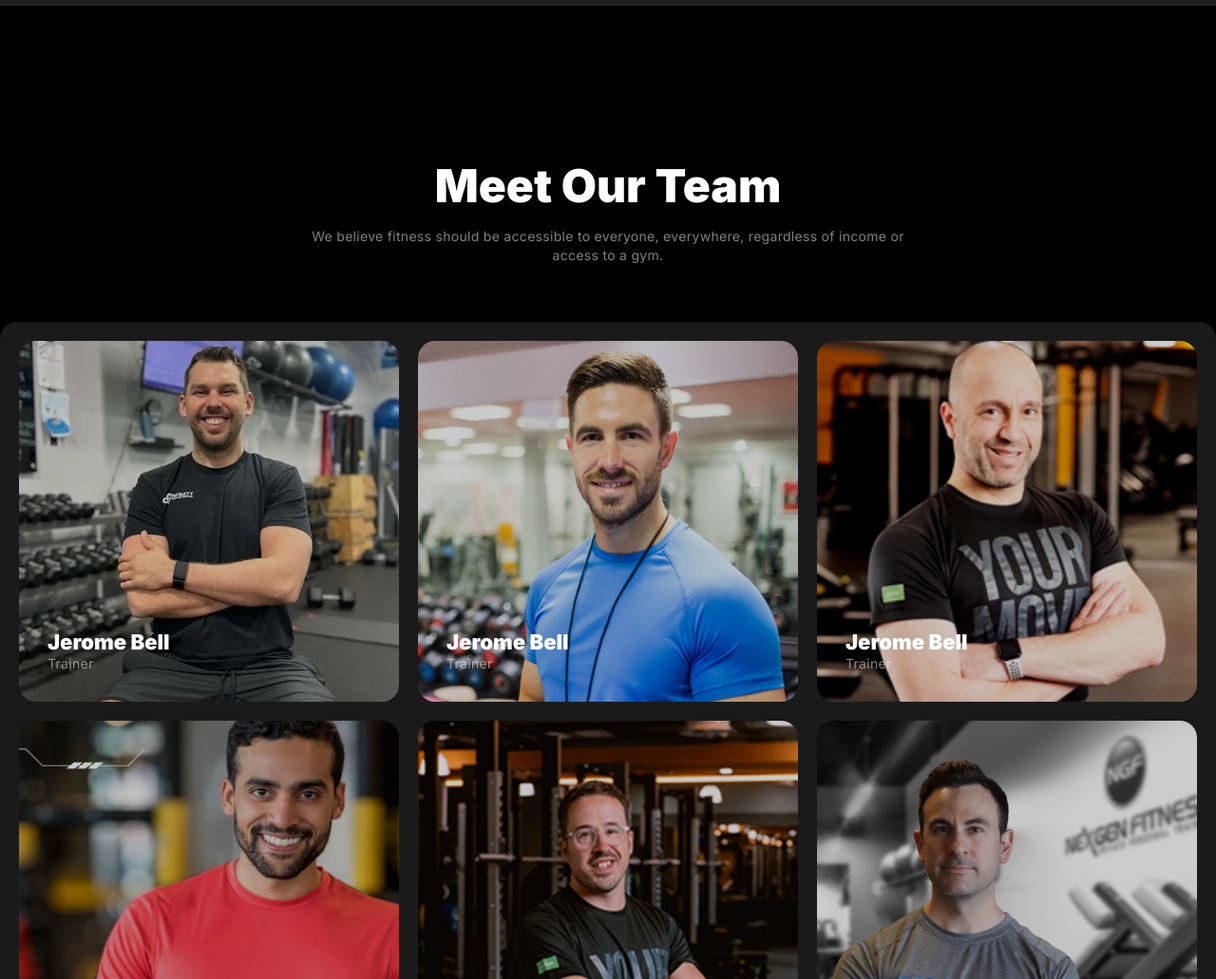
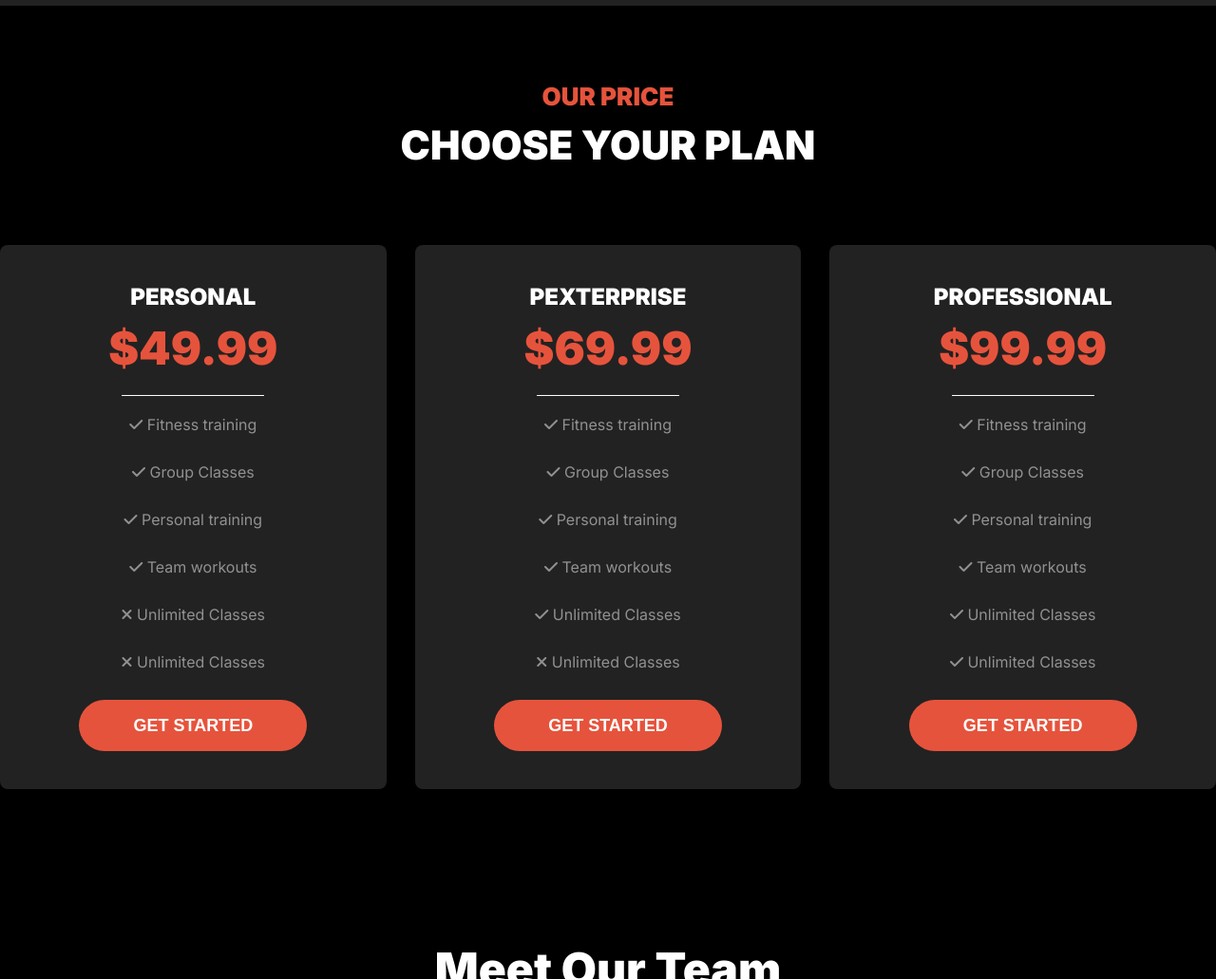
Before and after one commit to mehedi-hasan-rihat/Assignment-2, a plain HTML site: page index.html in a window 1280 px wide. Shown: the part 2620-3651 px from the top of the page at 95% size. Drawn offline with Linux system fonts and the light colour scheme; a web font is replaced by a local one.

Commit message:
price section complete

```diff
--- a/index.html
+++ b/index.html
@@ -206,6 +206,67 @@
 
 
 
+
+        <div class="our-plan">
+            <div class="discription">
+                <h3>OUR PRICE</h3>
+                <h1>CHOOSE YOUR PLAN</h1>
+            </div>
+
+            <div class="plan">
+                <div class="personal item">
+                    <h2>PERSONAL</h2>
+                    <h1>$49.99</h1>
+                    <div class="broder"></div>
+                    <div class="options">
+                        <p class="options-item"><span><i class="fa-solid fa-check"></i></span> Fitness training</p>
+                        <p class="options-item"><span><i class="fa-solid fa-check"></i></span> Group Classes</p>
+                        <p class="options-item"><span><i class="fa-solid fa-check"></i></span> Personal training</p>
+                        <p class="options-item"><span><i class="fa-solid fa-check"></i></span> Team workouts</p>
+                        <p class="options-item"><span><i class="fa-solid fa-xmark"></i></span> Unlimited Classes</p>
+                        <p class="options-item"><span><i class="fa-solid fa-xmark"></i></span> Unlimited Classes</p>
+                    </div>
+
+                    <button class="btn cmn-btn">GET STARTED</button>
+                </div>
+
+                <div class="EXTERPRISE item">
+                    <h2>PEXTERPRISE</h2>
+                    <h1>$69.99</h1>
+                    <div class="broder"></div>
+                    <div class="options">
+                        <p class="options-item"><span><i class="fa-solid fa-check"></i></span> Fitness training</p>
+                        <p class="options-item"><span><i class="fa-solid fa-check"></i></span> Group Classes</p>
+                        <p class="options-item"><span><i class="fa-solid fa-check"></i></span> Personal training</p>
+                        <p class="options-item"><span><i class="fa-solid fa-check"></i></span> Team workouts</p>
+                        <p class="options-item"><span><i class="fa-solid fa-check"></i></span> Unlimited Classes</p>
+                        <p class="options-item"><span><i class="fa-solid fa-xmark"></i></span> Unlimited Classes</p>
+                    </div>
+
+                    <button class="btn cmn-btn">GET STARTED</button>
+                </div>
+
+
+                <div class="PROFESSIONAL item">
+                    <h2>PROFESSIONAL</h2>
+                    <h1>$99.99</h1>
+                    <div class="broder"></div>
+                    <div class="options">
+                        <p class="options-item"><i class="fa-solid fa-check"></i><span></span> Fitness training</p>
+                        <p class="options-item"><i class="fa-solid fa-check"></i><span></span> Group Classes</p>
+                        <p class="options-item"><i class="fa-solid fa-check"></i><span></span> Personal training</p>
+                        <p class="options-item"><i class="fa-solid fa-check"></i><span></span> Team workouts</p>
+                        <p class="options-item"><i class="fa-solid fa-check"></i><span></span> Unlimited Classes</p>
+                        <p class="options-item"><i class="fa-solid fa-check"></i><span></span> Unlimited Classes</p>
+                    </div>
+
+                    <button class="btn cmn-btn">GET STARTED</button>
+                </div>
+            </div>
+        </div>
+
+
+
         <div class="meet-team">
             <div class="text-part">
                 <h3 class="title meet-team-title">Meet Our Team</h3>
--- a/style.css
+++ b/style.css
@@ -338,7 +338,7 @@ main{
     margin-top: 90px;
     background-color: rgb(34, 34, 34);
     display: flex;
-    justify-content: space-between;
+    justify-content: space-around;
     padding: 50px 190px;
 }
 
@@ -378,7 +378,6 @@ main{
 
 .BMI .chart-part{
     max-width: 400px;
-    margin-left: 60px;
 }
 
 .BMI .calc-section .chart-part table th, td {
@@ -397,6 +396,87 @@ main{
 .BMI .calc-part{
     max-width: 650px;
 }
+
+
+.our-plan{
+    margin-top: 80px;
+}
+
+
+.our-plan .discription{
+    margin: 0 auto;
+    max-width: 560px;
+    text-align: center;
+}
+
+
+.our-plan .discription h3{
+    font-size: 26px;
+    font-weight: 900;
+    color: rgb(230, 83, 60);
+    margin-bottom: 10px;
+}
+
+
+.our-plan .discription h1{
+    font-size: 42px;
+    font-weight: 900;
+    color: white;
+}
+
+
+.our-plan .options-item{
+    color:rgba(255, 255, 255, 0.5);
+    margin-bottom: 30px;
+}
+
+
+.our-plan .broder{
+    border-top: 1px solid rgba(255, 255, 255);
+    width: 150px;
+    margin: 0 auto;
+    margin-top: 20px;
+    margin-bottom: 20px;
+}
+
+.our-plan .plan h2{
+    font-size: 24px;
+    font-weight: 900;
+    color: white;
+    margin-bottom: 10px;
+}
+
+.our-plan .plan h1{
+    font-size: 48px;
+    font-weight: 900;
+    color: rgb(230, 83, 60);
+    margin-bottom: 10px;
+}
+
+.our-plan .plan{
+    display: grid;
+    grid-template-columns: repeat(3 , 1fr);
+    gap: 30px;
+    margin: 0 auto;
+    max-width: 1440px;
+    justify-content: space-between;
+    text-align: center;
+
+}
+
+.item{
+    margin-top: 80px;
+    padding-top: 40px;
+    padding-bottom: 40px;
+    background-color: rgb(34, 34, 34);
+    border-radius: 8px;
+
+}
+
+
+
+
+
 
 
 
@@ -676,6 +756,22 @@ footer{
      }
 
 
+
+     .our-plan .plan{
+        grid-template-columns: 1fr;
+        padding: 20px;
+     }
+
+     .our-plan .discription h1{
+        font-size: 32px;
+     }
+
+    .plan .item h1{
+     font-size:26px;
+     font-weight: 800;
+     }
+
+
      .meet-team .text-part{
         max-width: 400px;
      }
```
